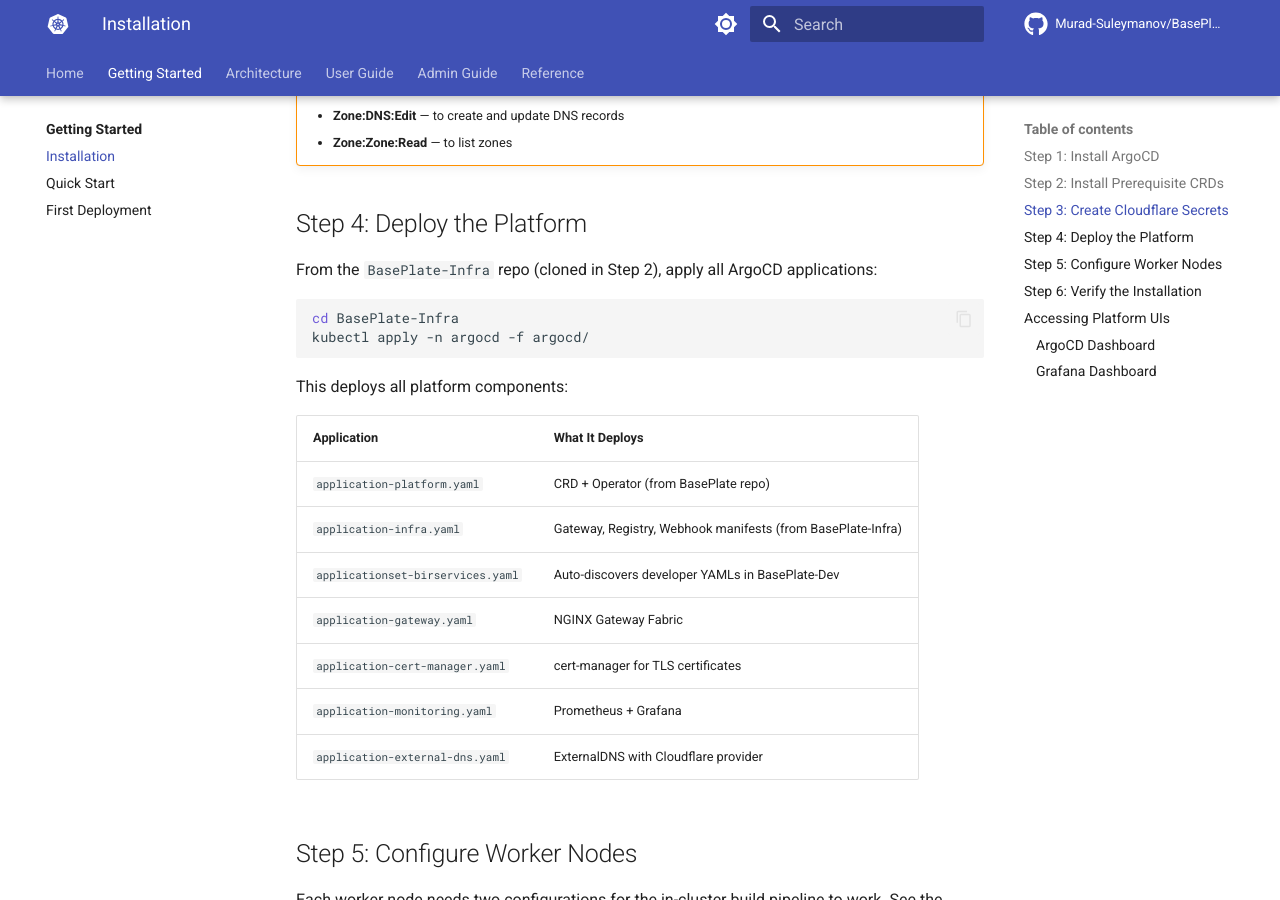
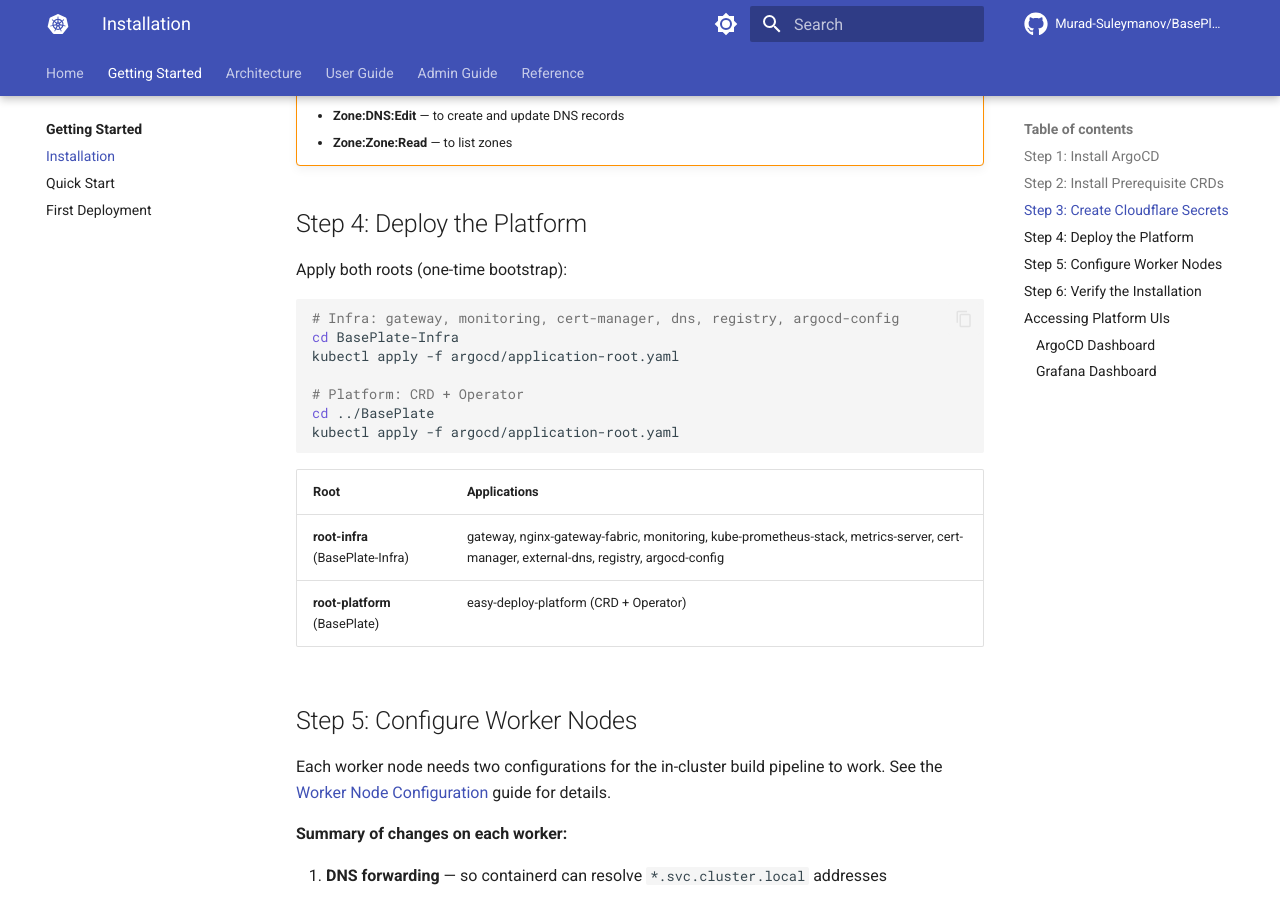
Before and after one commit to Murad-Suleymanov/BasePlate, an MkDocs documentation site: the page built from docs/getting-started/installation.md, in a window 1280 px wide and 900 px high, scrolled down 1512 px. Built offline with MkDocs 1.6.1 and Material for MkDocs 9.7.7, drawn with Linux system fonts in a browser that asks for light colours; comment, search, counter and statistics services are not loaded.

Commit message:
ArgoCD root-platform, crd+operator path-lər, docs yeniləndi

````diff
--- a/docs/getting-started/installation.md
+++ b/docs/getting-started/installation.md
@@ -71,24 +71,22 @@ kubectl create secret generic cloudflare-api-token \
 
 ## Step 4: Deploy the Platform
 
-From the `BasePlate-Infra` repo (cloned in Step 2), apply all ArgoCD applications:
+Apply both roots (one-time bootstrap):
 
 ```bash
+# Infra: gateway, monitoring, cert-manager, dns, registry, argocd-config
 cd BasePlate-Infra
-kubectl apply -n argocd -f argocd/
+kubectl apply -f argocd/application-root.yaml
+
+# Platform: CRD + Operator
+cd ../BasePlate
+kubectl apply -f argocd/application-root.yaml
 ```
 
-This deploys all platform components:
-
-| Application | What It Deploys |
-|------------|----------------|
-| `application-platform.yaml` | CRD + Operator (from BasePlate repo) |
-| `application-infra.yaml` | Gateway, Registry, Webhook manifests (from BasePlate-Infra) |
-| `applicationset-birservices.yaml` | Auto-discovers developer YAMLs in BasePlate-Dev |
-| `application-gateway.yaml` | NGINX Gateway Fabric |
-| `application-cert-manager.yaml` | cert-manager for TLS certificates |
-| `application-monitoring.yaml` | Prometheus + Grafana |
-| `application-external-dns.yaml` | ExternalDNS with Cloudflare provider |
+| Root | Applications |
+|------|--------------|
+| **root-infra** (BasePlate-Infra) | gateway, nginx-gateway-fabric, monitoring, kube-prometheus-stack, metrics-server, cert-manager, external-dns, registry, argocd-config |
+| **root-platform** (BasePlate) | easy-deploy-platform (CRD + Operator) |
 
 ## Step 5: Configure Worker Nodes
 
````
Also changed, not shown: README.md (+5 -2 lines), argocd/README.md (added, +18 -0 lines), docs/admin-guide/cluster-setup.md (+8 -6 lines), 2 other files.
